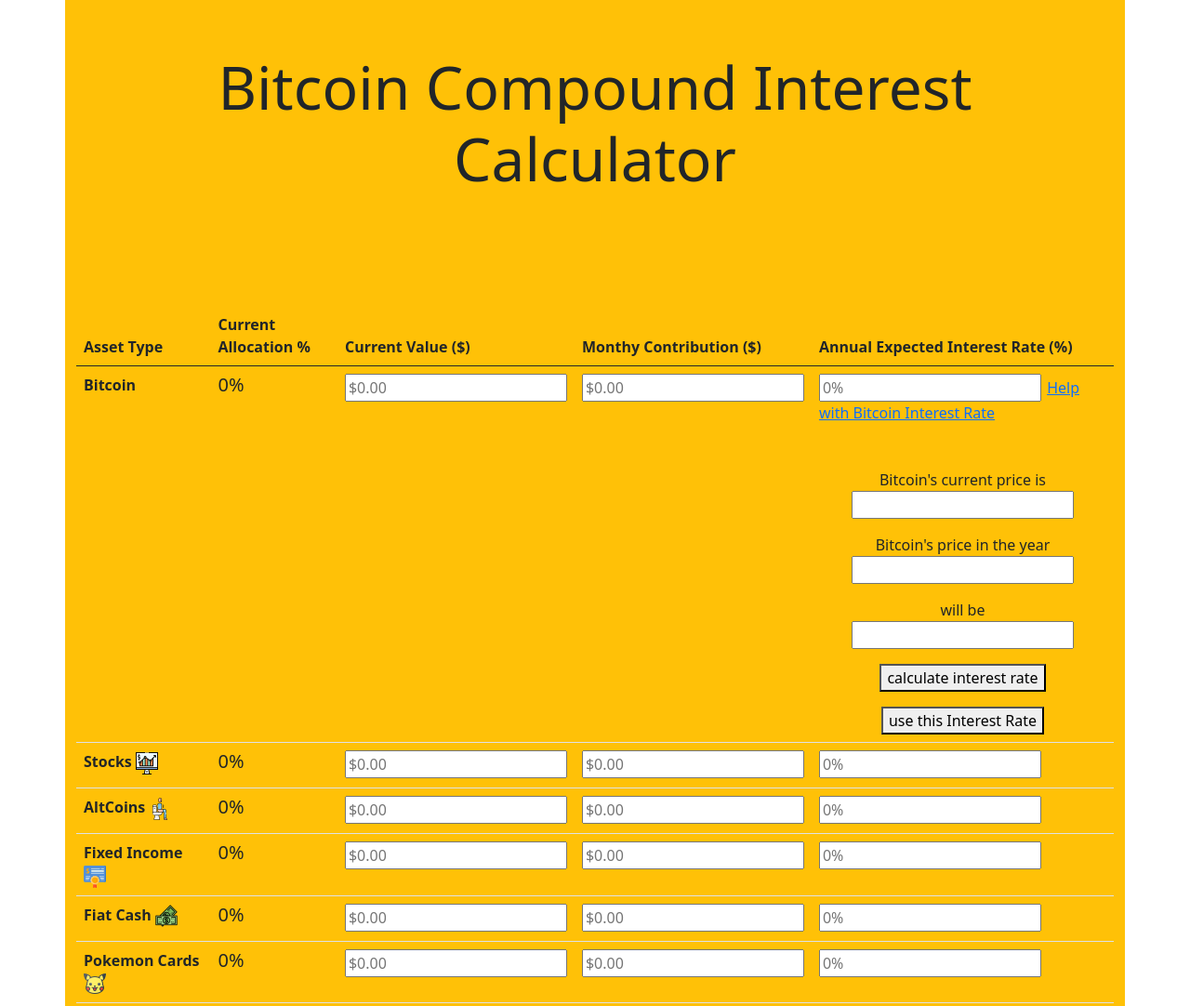
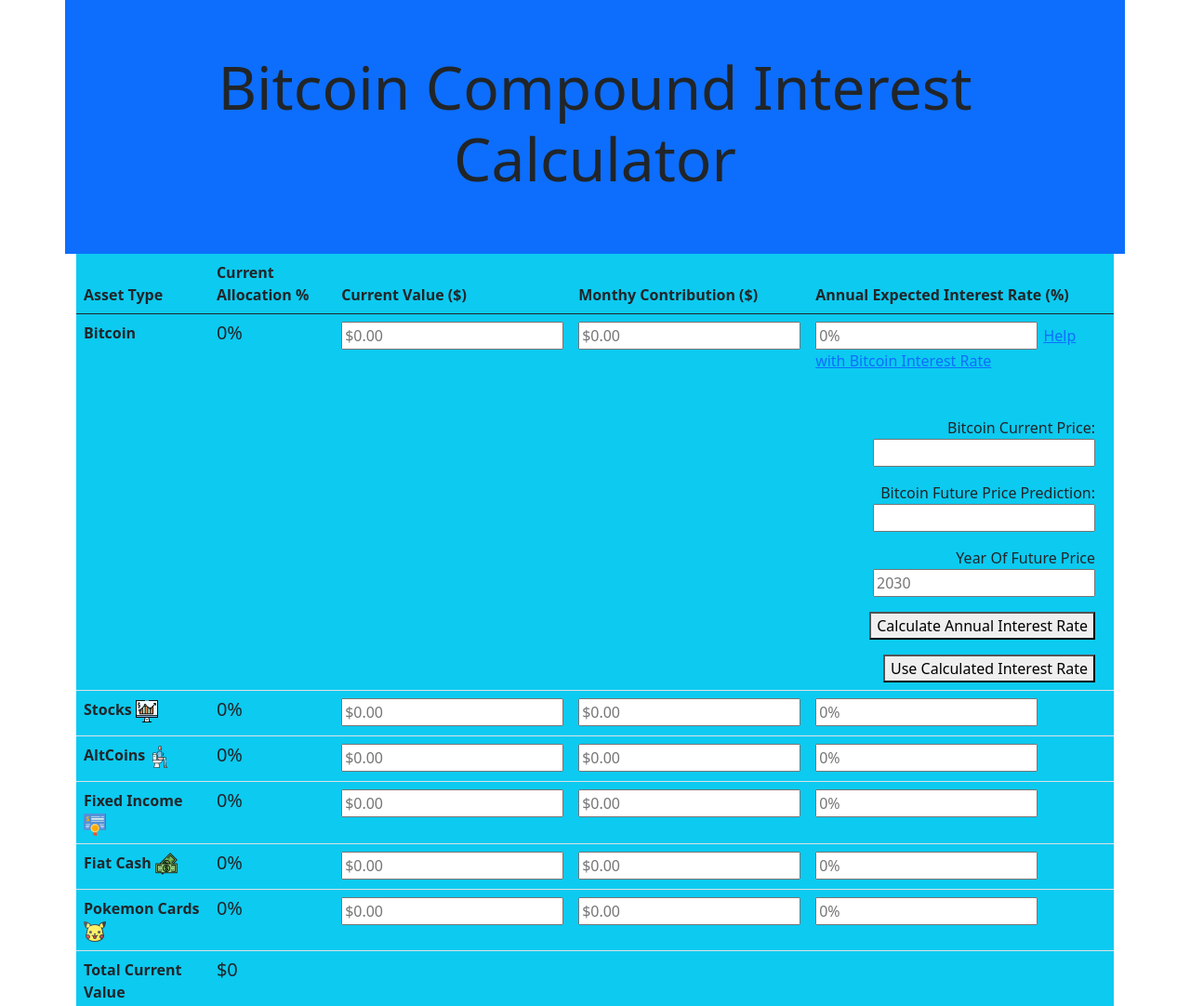
Before and after one commit to joeyswindells91/BitcoinCalculator, a plain HTML site: page index.html in a window 1280 px wide. Shown: the top 1082 px of the page at 93% size. Drawn offline with nearby package versions, Linux system fonts and the light colour scheme.

Commit message:
alligned help box

```diff
--- a/index.html
+++ b/index.html
@@ -10,11 +10,11 @@
   <link rel="icon" href="images/bitcoinicon.png" type="images/png">
 </head>
 <body>
-  <div class="container bg-warning">
-    <div class="row text-center title">
+  <div class="container">
+    <div class="row text-center title bg-primary">
       <h1 class="display-3">Bitcoin Compound Interest Calculator</h1>
     </div>
-    <div class="table-responsive">
+    <div class="table-responsive bg-info">
       <table class="table">
         <thead>
           <tr>
@@ -32,24 +32,24 @@
             <td><h5 id="bitcoin-allocation" class="allocation">0%</h5></td>
             <td><input id="bitcoin-current-value" type="number" class="current"></td>
             <td><input id="bitcoin-contribution" type="number" class="monthly-contribution"></td>
-            <td><input id="bitcoin-expected-interest" type="number" class="interest"><a id="bitcoin-help" href="interest.html" target="_blank">Help with Bitcoin Interest Rate</a>
-              <div class="container text-center mt-5">
+            <td class="bitcoin-section"><input id="bitcoin-expected-interest" type="number" class="interest"><a id="bitcoin-help" href="">Help with Bitcoin Interest Rate</a>
+              <div class="container mt-5 visible" id="help-box">
                 <div class="row">
-                  <p>Bitcoin's current price is <input type="number" id="interest-current-price"></p>
+                  <p cla>Bitcoin Current Price: <input type="number" id="interest-current-price"></p>
                 </div>
                 <div class="row">
-                  <p>Bitcoin's price in the year <input type="number" id="interest-year" min="2022"></p>
+                  <p> Bitcoin Future Price Prediction: <input type="number" id="interest-future-price"></p>
                 </div>
                 <div class="row">
-                  <p> will be <input type="number" id="interest-future-price"></p>
+                  <p>Year Of Future Price <input type="number" id="interest-year" min="2022" placeholder="2030"></p>
                 </div>
 
-                  <button id="interest-calculate">calculate interest rate</button>
+                  <button id="interest-calculate">Calculate Annual Interest Rate</button>
 
 
                   <p id="final-result"></p>
 
-                  <button id="interest-copy">use this Interest Rate</button>
+                  <button id="interest-copy">Use Calculated Interest Rate</button>
 
               </div>
             </td>
@@ -116,10 +116,10 @@
             <th scope="row">TimeFrame (Years)</th>
             <td><input type="number" class="form-control" id="input-years" placeholder="Years" value="0"></td>
           </tr>
-          <tr>
+          <!-- <tr>
             <th scope="row">Annual Inflation</th>
             <td><input type="number" class="form-control" id="formGroupExampleInput2" placeholder="%" value="0"></td>
-          </tr>
+          </tr> -->
         </tbody>
       </table>
     </div>
--- a/index.js
+++ b/index.js
@@ -11,9 +11,20 @@ var total = 0;
 var futuretotal = 0;
 var futurevaluesarray = [];
 
+
+// $("#help-box").slideUp();
+
+ $("#bitcoin-help").click(function () {
+
+ $("#help-box").removeClass("visible");
+
+ });
+
 $(".current").attr("placeholder", "$0.00");
 $(".monthly-contribution").attr("placeholder", "$0.00");
 $(".interest").attr("placeholder", "0%");
+
+
 
 
 function NumberEx(input) {
--- a/styles.css
+++ b/styles.css
@@ -2,7 +2,7 @@
 
 .title {
   padding-top: 5%;
-  margin-bottom: 10%;
+  padding-bottom: 5%;
 }
 
 .calculate{
@@ -20,3 +20,11 @@
 #bitcoin-help {
   margin-left: 2%;
 }
+
+#help-box {
+  text-align: right;
+}
+
+/* .visible {
+  display: none;
+} */
```
